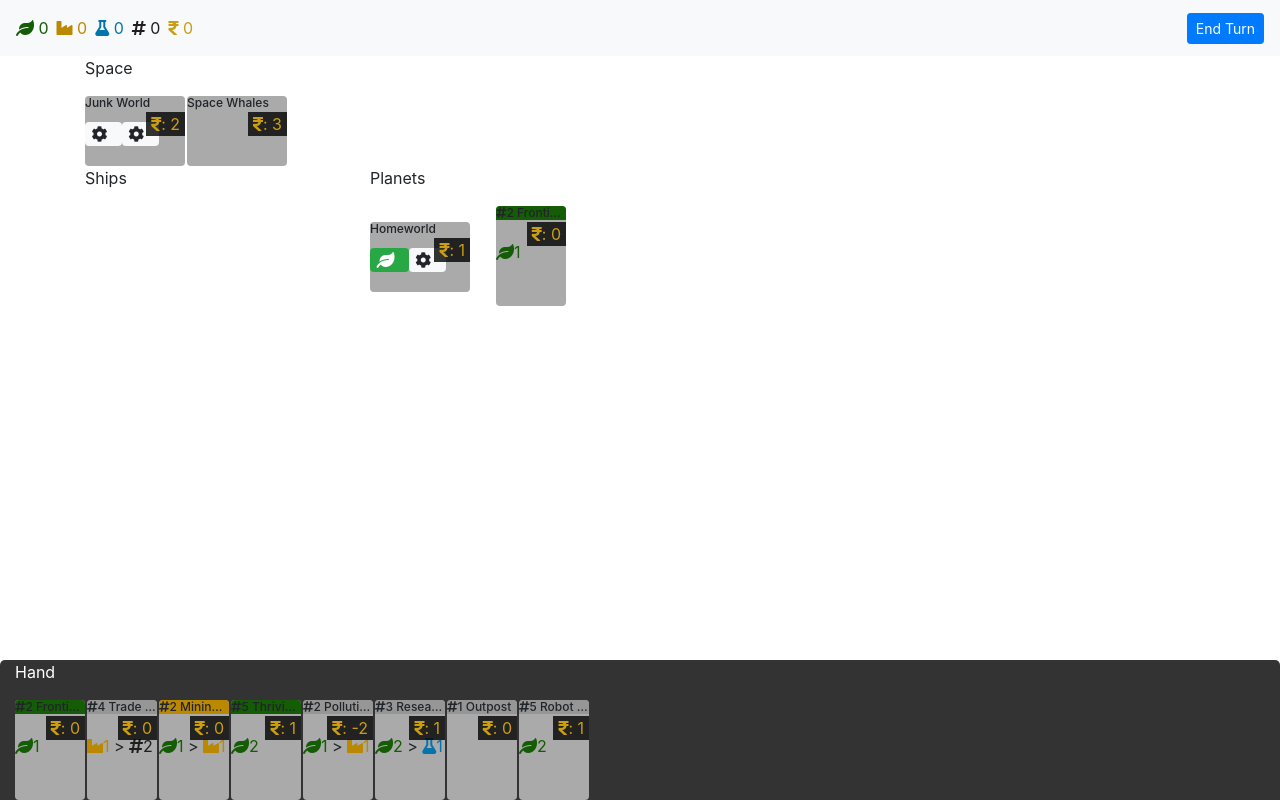
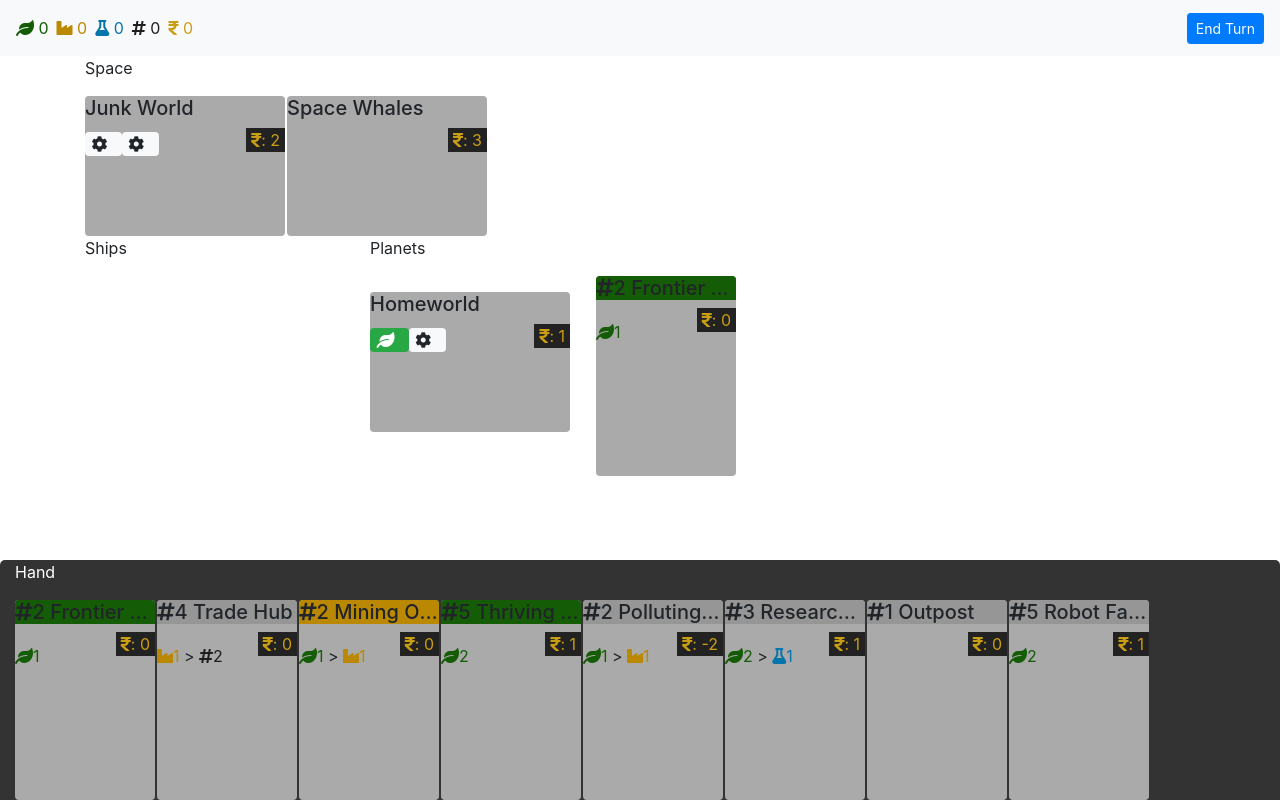
Before and after one commit to jurgensweere/ttg, an Angular app: page /game in a window 1280 px wide. Built offline with nearby package versions, Linux system fonts and the light colour scheme.

Commit message:
Little styling tweaks

```diff
--- a/src/index.html
+++ b/src/index.html
@@ -2,7 +2,7 @@
 <html lang="en">
 <head>
   <meta charset="utf-8">
-  <title>Ttg</title>
+  <title>Take the Galaxy</title>
   <base href="/">
 
   <meta name="viewport" content="width=device-width, initial-scale=1">
--- a/src/sass/styles.scss
+++ b/src/sass/styles.scss
@@ -24,9 +24,7 @@
     border: 0;
     background-color: #aaa;
     transition: transform 200ms ease-out;
-    h5 {
     font-size: 0.75rem;
-    }
     .badge {
         font-size: 1rem;
     }
@@ -36,18 +34,24 @@
         right: 0px;
         background-color: rgba(0, 0, 0, 0.8);
         padding: 0 5px;
+        @media (min-width: 768px) {
+            top: 2rem;
         }
     }
-.card.card-planet,
-.card.card-event,
-.card.card-anomaly {
+    &.card-planet,
+    &.card.card-event,
+    &.card.card-anomaly {
         width: 100px;
         height: 70px;
+        @media (min-width: 768px) {
+            width: 200px;
+            height: 140px;
         }
-.card:hover {
-    border: 2px solid #0474ac6b;
     }
-.card.tapped {
+    &:hover {
+        // border: 2px solid #0474ac6b;
+    }
+    &.tapped {
         transform: rotate(90deg);
     }
     .card-title {
@@ -65,6 +69,13 @@
         background-color: #959695;
         color: inherit;
     }
+    @media (min-width: 768px) {
+        width: 140px;
+        height: 200px;
+        font-size: 1rem;
+    }
+}
+
 .hand-wrapper {
     max-height: 100vh;
     position: absolute;
@@ -74,15 +85,15 @@
     overflow: hidden;
     background-color: rgba(0, 0, 0, 0.8);
     transition: max-height 200ms ease-out;
-}
+
+    &.hand-wrapper-closed {
+        max-height: 50px;
         @media (min-width: 768px) {
-    .hand-wrapper.hand-wrapper.hand-wrapper-closed {
             max-height: 100vh;
         }
     }
-.hand-wrapper.hand-wrapper-closed {
-    max-height: 50px;
-}
-.hand-wrapper > div > p {
+
+    > div > p {
         color: #fff;
     }
+}
```
Lines whose indentation alone changed are shown as unchanged.
